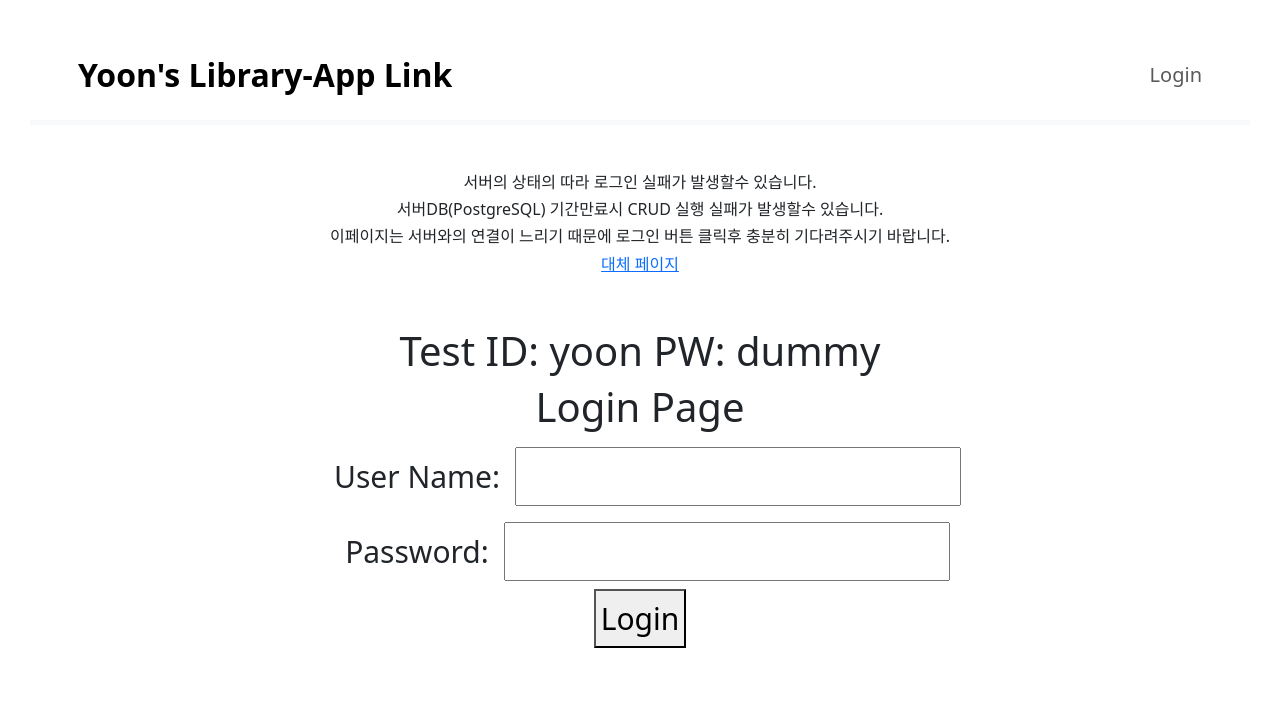
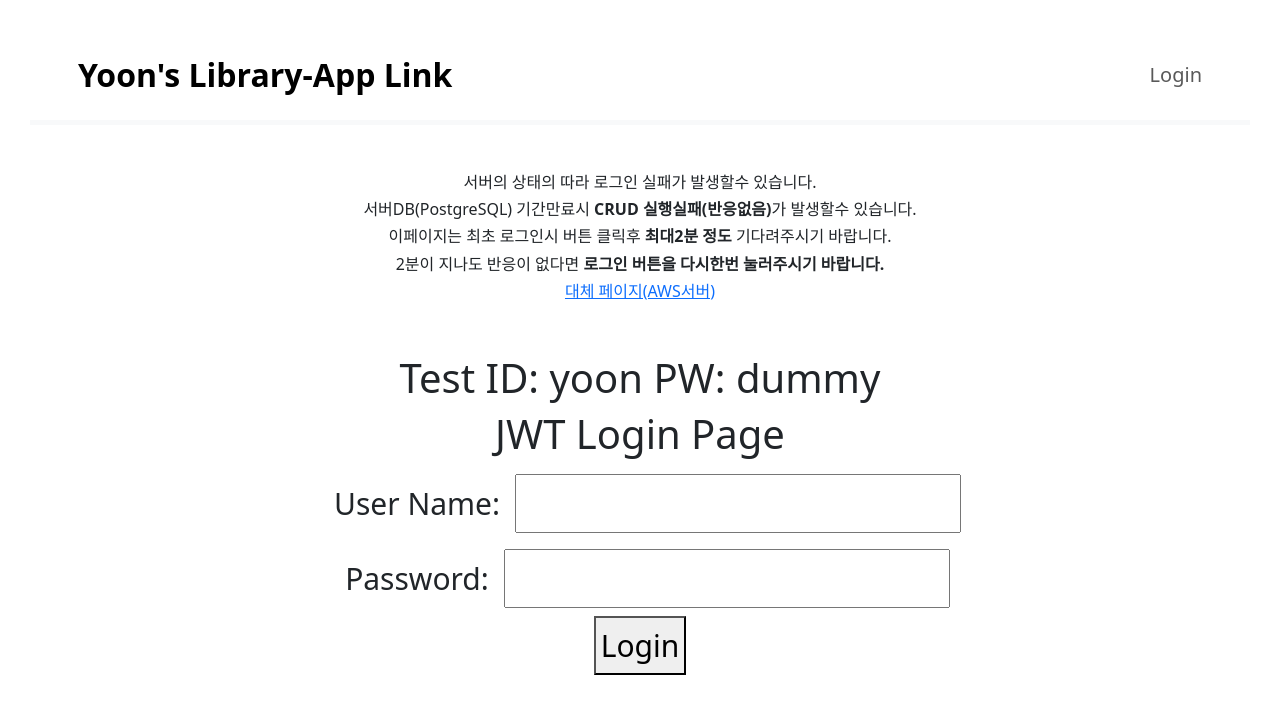
Before and after one commit to SuHwanYoon/React-Todo-App-Client, a React (Create React App) app: page / in a window 1280 px wide. Shown: the top 714 px of the page. Built offline with nearby package versions, Linux system fonts and the light colour scheme.

Commit message:
add Login page  manual

```diff
--- a/src/components/todo/LoginComponent.jsx
+++ b/src/components/todo/LoginComponent.jsx
@@ -53,12 +53,13 @@ function LoginComponent(){
             {/* 컴포넌트로 사용하기에는 작아서 메서드를 이용해서 메세지를 출력  */}
 
             <h6>서버의 상태의 따라 로그인 실패가 발생할수 있습니다.</h6>
-            <h6>서버DB(PostgreSQL) 기간만료시 CRUD 실행 실패가 발생할수 있습니다.</h6>
-            <h6>이페이지는 서버와의 연결이 느리기 때문에 로그인 버튼 클릭후 충분히 기다려주시기 바랍니다.</h6>
-            <h6><a href="https://yoonreatclient.netlify.app/">대체 페이지</a></h6>
+            <h6>서버DB(PostgreSQL) 기간만료시 <strong>CRUD 실행실패(반응없음)</strong>가 발생할수 있습니다.</h6>
+            <h6>이페이지는 최초 로그인시 버튼 클릭후 <strong>최대2분 정도</strong> 기다려주시기 바랍니다.</h6>
+            <h6>2분이 지나도 반응이 없다면 <strong>로그인 버튼을 다시한번 눌러주시기 바랍니다.</strong></h6>
+            <h6><a href="https://yoonreatclient.netlify.app/">대체 페이지(AWS서버)</a></h6>
             <br />
             <h1>Test ID: yoon  PW: dummy</h1>
-            <h1>Login Page</h1>
+            <h1>JWT Login Page</h1>
             {/* 로그인 실패상태 변수가 true라면 로그인 실패메세지를 반환 */}
             {showErrorMessage && <div className='errorMessage'>로그인 실패 ID와PW를 확인해주세요</div>}
 
```
